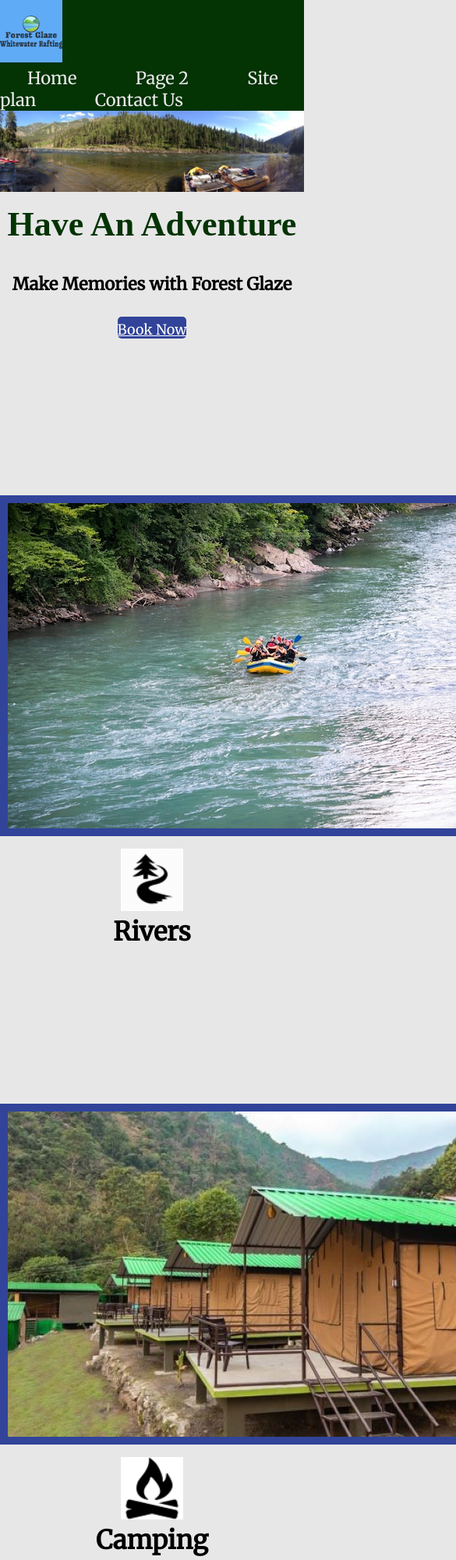
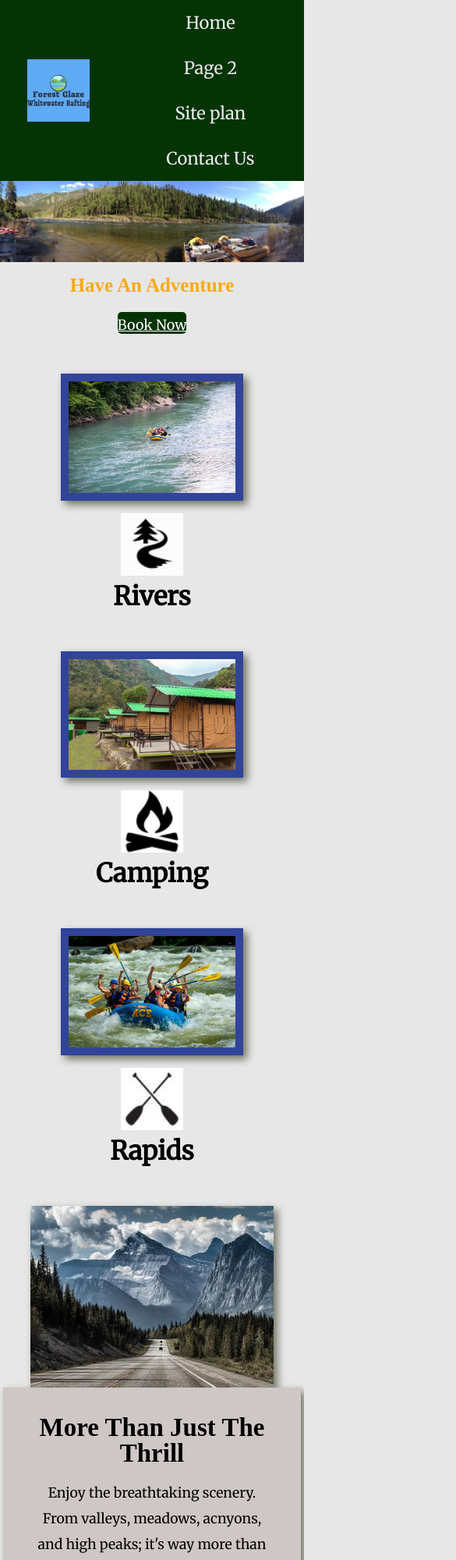
Before and after one commit to allurejenny/wdd130, a plain HTML site: page wwr/index.html in a window 390 px wide. Shown: the top 2000 px of the page at 78% size, 585 px wide, since content can reach past the window. Drawn offline with Linux system fonts and the light colour scheme; a web font is replaced by a local one.

Commit message:
Adjusting the layout of wwr

```diff
--- a/wwr/styles/style.css
+++ b/wwr/styles/style.css
@@ -11,19 +11,46 @@
 
 #logo_link {
     padding-top: 5px;
+    justify-self: center;
+    align-self: center;
+}
+
+#hero {
+    display: grid;
+    grid-template-columns: 1fr 3fr 1fr;
+
+}
+
+#hero-box {
+    grid-column: 1/4;
+    grid-row: 1/3;
+    z-index: -1;
 }
 
 #hero-img {
     width: 100%;
 }
 
+#hero-msg {
+    grid-column: 2/3;
+    grid-row: 1/2;
+    margin-top: 100px;
+}
+
 #hero-msg h1,
 #hero-msg h4 {
     text-align: center;
+    color: #f8a915;
+
 }
 
 .button-box {
     text-align: center;
+}
+
+.home-grid {
+    display: grid;
+    grid-template-columns: repeat(10, 1fr);
 }
 
 main section {
@@ -37,6 +64,8 @@ main section img {
 #background {
     height: 725px;
     background-color: white;
+    grid-column: 1/11;
+    grid-row: 4/9;
 }
 
 body {
@@ -50,6 +79,8 @@ body {
 header {
     background-color: #043304;
     font-family: Merriweather, Garamond, serif;
+    display: grid;
+    grid-template-columns: 150px auto;
 }
 
 .home-title {
@@ -57,6 +88,11 @@ header {
     font-family: "Playfair Display", 'Times New Roman', serif;
     font-size: 2em;
     margin-top: 10px;
+}
+
+nav {
+    display: flex;
+    justify-content: space-around;
 }
 
 nav a {
@@ -71,25 +107,49 @@ nav a:hover {
     color: #F17300;
 }
 
+.card-img,
+.mountains {
+    width: 100%;
+}
+
 .card-img {
     border: 10px solid #314499;
+    transition: transform .5s;
+    box-shadow: 5px 5px 10px #6f7364;
+}
+
+.card-img:hover {
+    opacity: 6;
+    transform: scale(1, 1);
 }
 
 .rivers-card {
     margin: 200px 0;
+    grid-column: 2/4;
+    grid-row: 2/3;
 }
 
 .camping-card {
     margin: 200px 0;
+    grid-column: 5/7;
+    grid-row: 2/3;
 }
 
 .rapids-card {
     margin: 200px 0;
+    grid-column: 8/10;
+    grid-row: 2/3;
+}
+
+.mountains {
+    grid-column: 2/7;
+    grid-row: 5/8;
+    box-shadow: 5px 5px 10px #6f7364;
 }
 
 .book,
 .join {
-    background-color: #314499;
+    background-color: #043304;
     color: white;
     text-transform: none;
     font-size: 18px;
@@ -117,6 +177,9 @@ h2 {
     background-color: rgb(207, 198, 198);
     line-height: 1.5em;
     padding: 35px;
+    grid-column: 6/10;
+    grid-row: 6/7;
+    box-shadow: 5px 5px 10px #6f7364;
 }
 
 .msg h2 {
@@ -140,6 +203,9 @@ footer {
     color: white;
     padding: 25px 50px;
     margin-top: 200px;
+    display: flex;
+    justify-content: space-around;
+    align-items: center;
 }
 
 footer a {
@@ -162,3 +228,61 @@ footer p a:hover {
 footer .social img {
     padding-top: 15px;
 }
+
+@media screen and (max-width: 900px) {
+
+    #hero,
+    .home-grid {
+        display: block;
+        height: auto;
+    }
+
+    nav,
+    footer {
+        flex-direction: column;
+    }
+
+    nav a {
+        display: block;
+        padding: 15px;
+    }
+
+    #hero {
+        margin-top: 0;
+    }
+
+    #hero-msg {
+        margin-top: 0;
+    }
+
+    #hero-msg h4 {
+        display: none;
+    }
+
+    .home-title {
+        font-size: 25px;
+        color: #6f7364;
+    }
+
+    .rivers-card,
+    .camping-card,
+    .rapids-card {
+        margin: 50px auto;
+        width: 60%;
+    }
+
+    #background {
+        display: none;
+    }
+
+    .mountains,
+    .msg {
+        width: 80%;
+        display: block;
+        margin: 0 auto;
+    }
+
+    footer {
+        margin-top: 25px;
+    }
+}
```
Also changed, not shown: positionstyles.css (+2 -13 lines).
